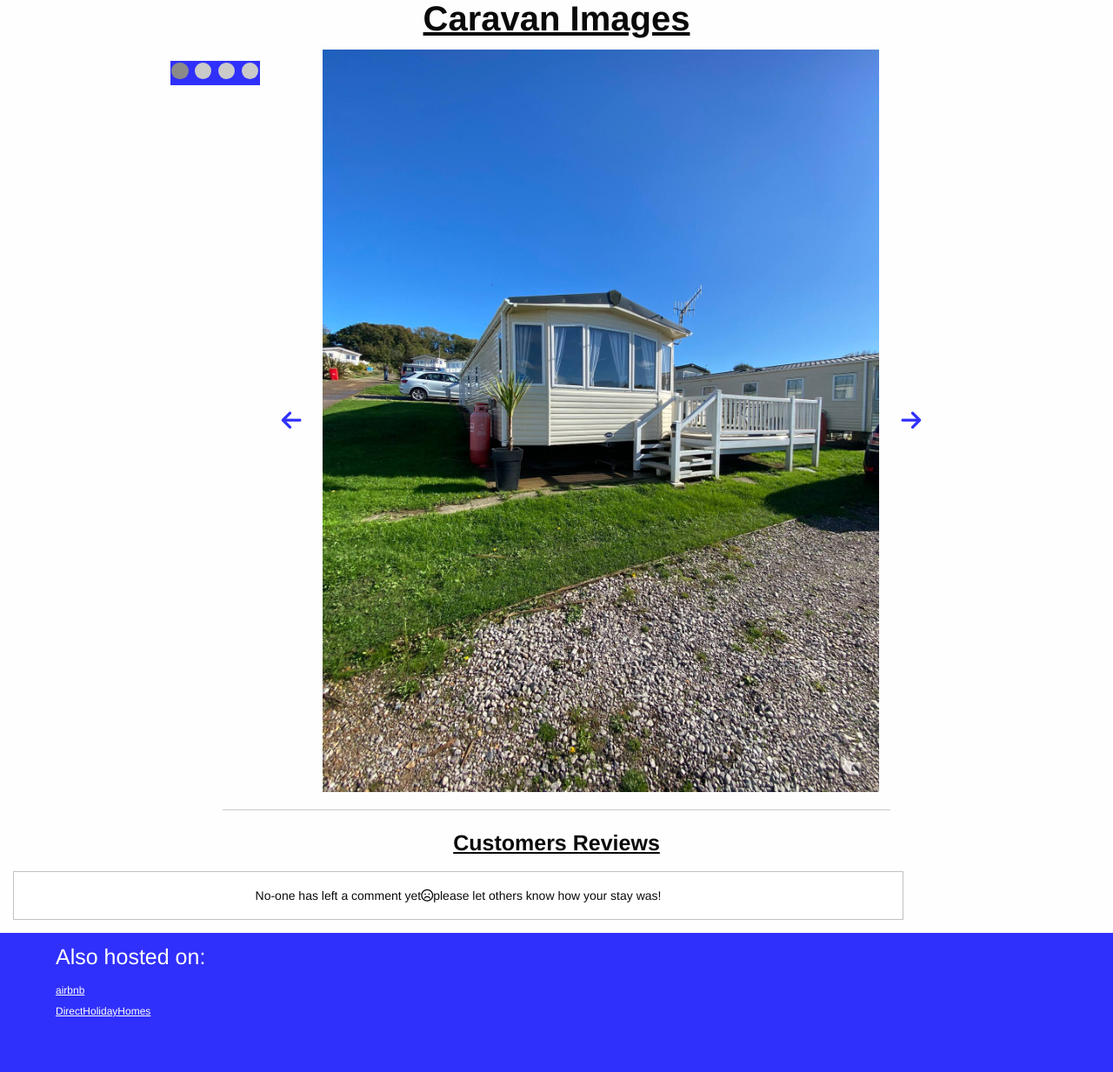
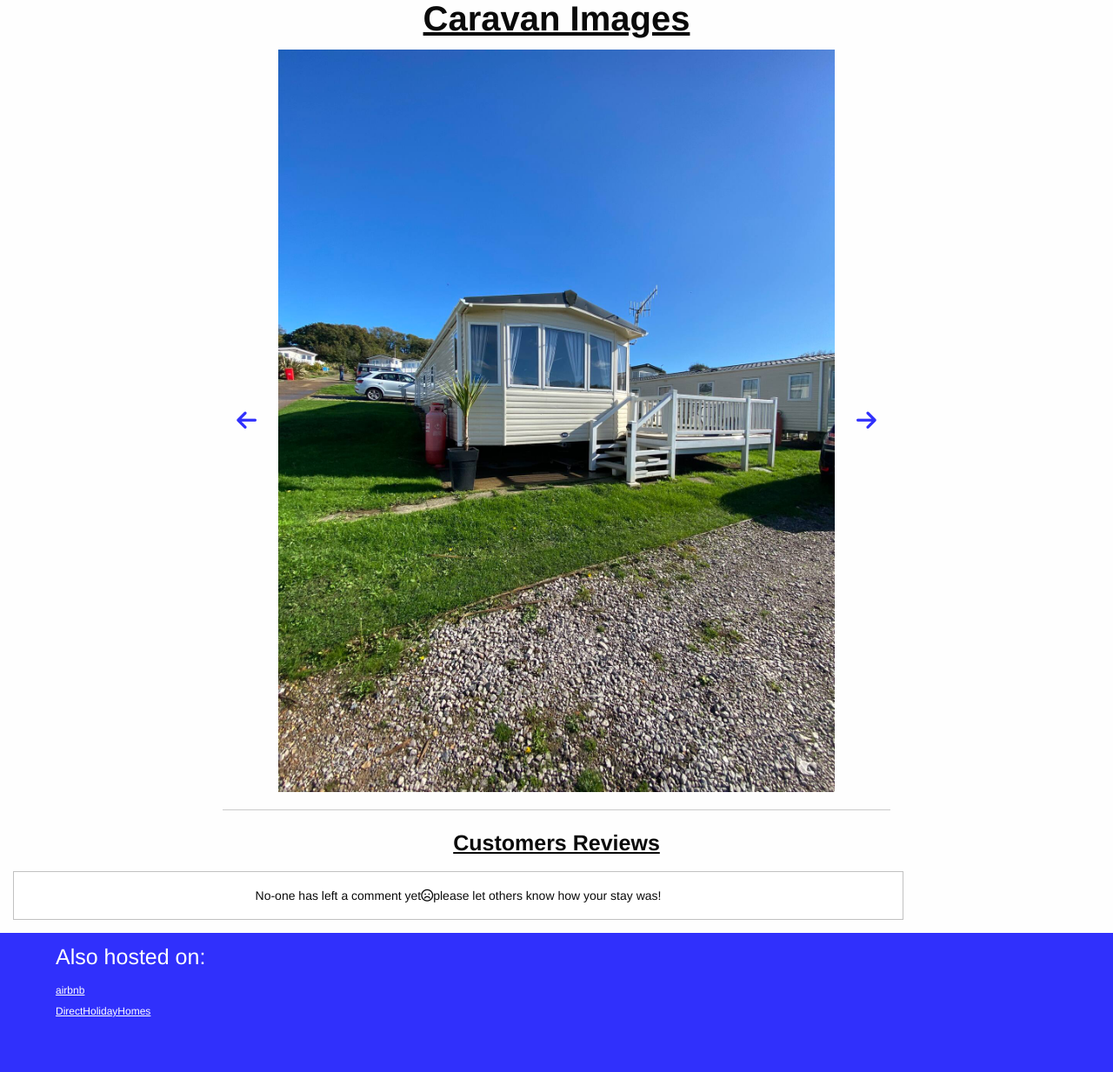
Before and after one commit to FluffyBullet/BensRental, a Django app: page /details/ in a window 1280 px wide. Shown: the part 65-1298 px from the top of the page at 87% size. Run offline with Django 3.2, Linux system fonts and the light colour scheme; grey boxes labelled with a size stand in for pictures from a placeholder-image service; data that the repository does not hold is empty; some libraries are stand-ins or nearby versions.

Commit message:
removal of orbital image rotation in details page

```diff
--- a/static/templates/details.html
+++ b/static/templates/details.html
@@ -6,71 +6,6 @@
 <div id="caravan_details">
     <h2 class="header"> Caravan Images</h2>
     <div id="images">
-
-        <!-- Taken from foundation website, orbit image-->
-        <div class="orbit" role="region" aria-label="Favorite Space Pictures" data-orbit>
-            <div class="orbit-wrapper">
-              <div class="orbit-controls">
-                <button class="orbit-previous"><span class="show-for-sr">Previous Slide</span>&#9664;&#xFE0E;</button>
-                <button class="orbit-next"><span class="show-for-sr">Next Slide</span>&#9654;&#xFE0E;</button>
-              </div>
-              <ul class="orbit-container">
-                <li class="is-active orbit-slide">
-                  <figure class="orbit-figure">
-                    <img class="orbit-image" src="{% static 'assets/images/kennedy_caravan/external_window.png' %}" alt="Front of the caravan">
-                    <figcaption class="orbit-caption">Taken from the front of the Caravan</figcaption>
-                  </figure>
-                </li>
-                <li class="orbit-slide">
-                  <figure class="orbit-figure">
-                    <img class="orbit-image" src="{% static 'assets/images/kennedy_caravan/internal_bathroom_one.png' %}" alt="Bathroom">
-                    <figcaption class="orbit-caption">Bathroom display</figcaption>
-                  </figure>
-                </li>
-                <li class="orbit-slide">
-                  <figure class="orbit-figure">
-                    <img class="orbit-image" src="{% static 'assets/images/kennedy_caravan/external_balcany_front.png' %}" alt="Front of the balcany">
-                    <figcaption class="orbit-caption">Outside view of the caravan</figcaption>
-                  </figure>
-                </li>
-                <li class="orbit-slide">
-                  <figure class="orbit-figure">
-                    <img class="orbit-image" src="https://placehold.it/1200x600/666&text=Slide-4" alt="Space">
-                    <figcaption class="orbit-caption">Outta This World</figcaption>
-                  </figure>
-                </li>
-                <li class="orbit-slide">
-                  <figure class="orbit-figure">
-                    <img class="orbit-image" src="https://placehold.it/1200x600/666&text=Slide-4" alt="Space">
-                    <figcaption class="orbit-caption">Outta This World</figcaption>
-                  </figure>
-                </li>
-                <li class="orbit-slide">
-                  <figure class="orbit-figure">
-                    <img class="orbit-image" src="https://placehold.it/1200x600/666&text=Slide-4" alt="Space">
-                    <figcaption class="orbit-caption">Outta This World</figcaption>
-                  </figure>
-                </li>
-                <li class="orbit-slide">
-                  <figure class="orbit-figure">
-                    <img class="orbit-image" src="https://placehold.it/1200x600/666&text=Slide-4" alt="Space">
-                    <figcaption class="orbit-caption">Outta This World</figcaption>
-                  </figure>
-                </li>
-              </ul>
-            </div>
-            <nav class="orbit-bullets">
-              <button class="is-active" data-slide="0">
-                <span class="show-for-sr">First slide details.</span>
-                <span class="show-for-sr" data-slide-active-label>Current Slide</span>
-              </button>
-              <button data-slide="1"><span class="show-for-sr">Second slide details.</span></button>
-              <button data-slide="2"><span class="show-for-sr">Third slide details.</span></button>
-              <button data-slide="3"><span class="show-for-sr">Fourth slide details.</span></button>
-            </nav>
-          </div>
-          <!-- End of Foundation html-->
-
       <div class="grid-x grid-padding-x align-middle" id="left">
           <i class="fa-solid fa-arrow-left"></i>
       </div>
```
Lines whose indentation alone changed are shown as unchanged.
